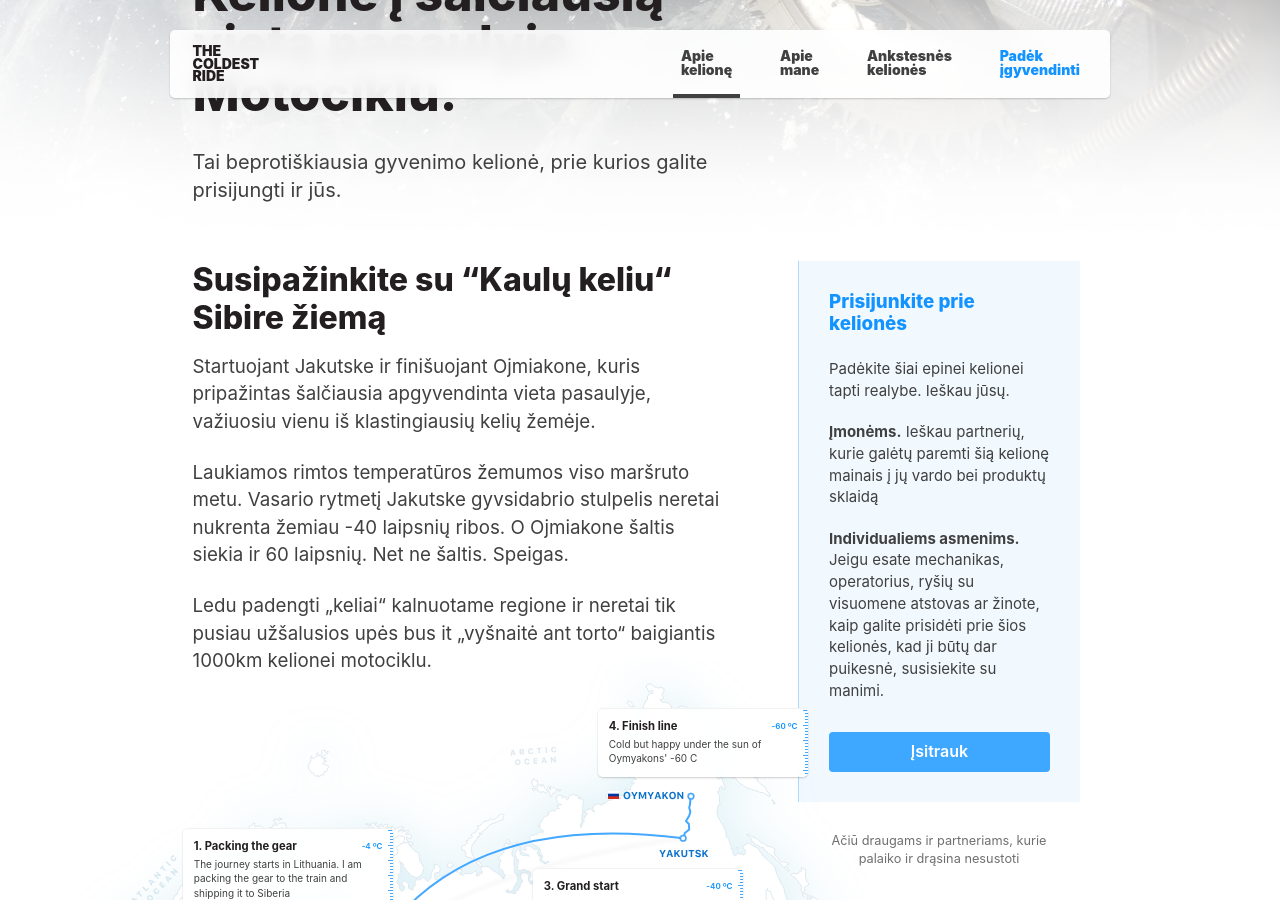
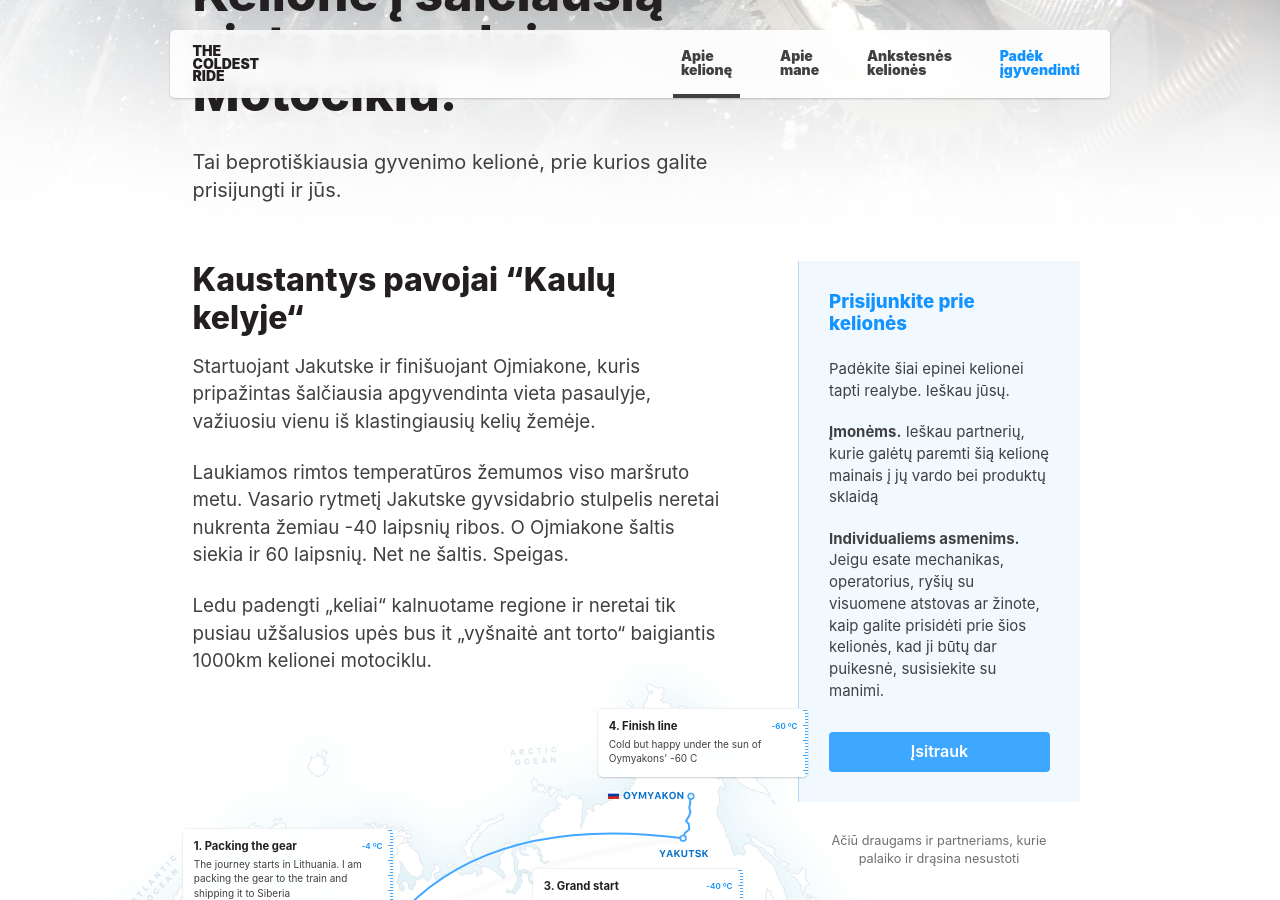
Before and after one commit to karolismieliauskas/thecoldestride.com, a Jekyll site: the page built from pages/lt/index.html, in a window 1280 px wide and 900 px high, scrolled down 410 px. Built offline with Jekyll 4.4.1, drawn with Linux system fonts in a browser that asks for light colours.

Commit message:
Update index.yml

```diff
--- a/_data/lt/index.yml
+++ b/_data/lt/index.yml
@@ -2,7 +2,7 @@ hero:
   title: Kelionė į šalčiausią vietą pasaulyje. Motociklu.
   subtitle: Tai beprotiškiausia gyvenimo kelionė, prie kurios galite prisijungti ir jūs.
 intro:
-  title: Susipažinkite su “Kaulų keliu“ Sibire žiemą
+  title: Kaustantys pavojai “Kaulų kelyje“
   body: |
     Startuojant Jakutske ir finišuojant Ojmiakone, kuris pripažintas šalčiausia apgyvendinta vieta pasaulyje, važiuosiu vienu iš klastingiausių kelių žemėje.
 
```
